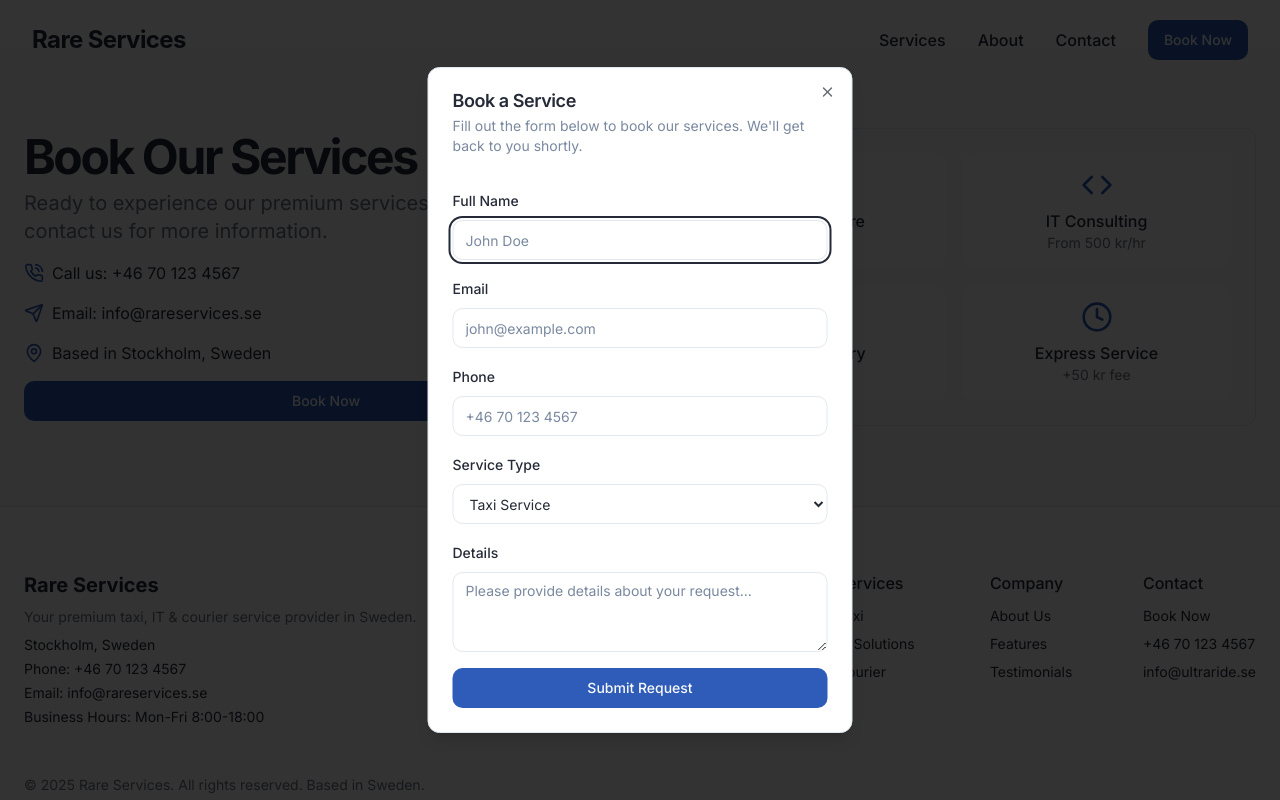
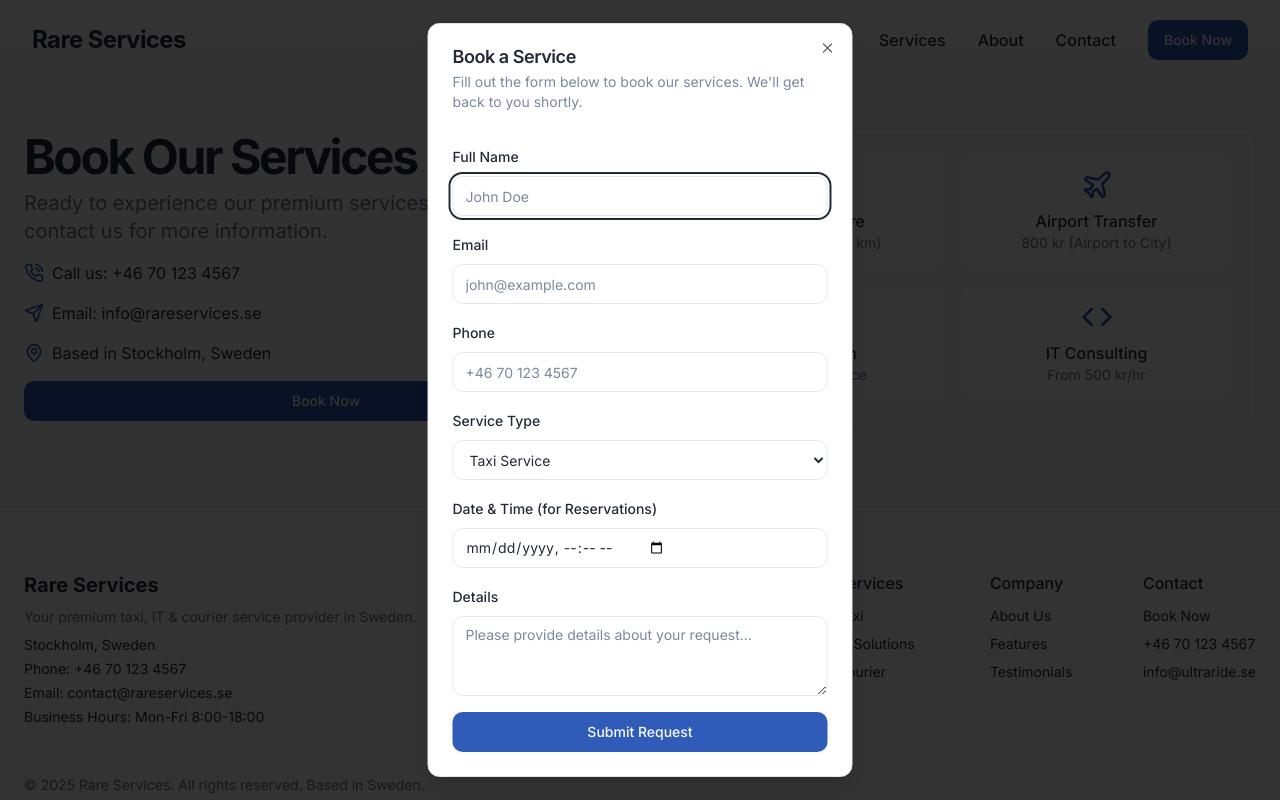
Before and after one commit to Muhammad-Awais341/Rareservices.se, a React (Vite) app: page / in a window 1280 px wide. Both pictures are taken after a click on the button "Book Now". Shown: the part 2216-3016 px from the top of the page. Built offline with nearby package versions, Linux system fonts and the light colour scheme.

Commit message:
Update booking section
- Added standard taxi price.
- Added reservation option.
- Added airport transfer option.
- Updated contact email.

```diff
--- a/src/pages/Index.tsx
+++ b/src/pages/Index.tsx
@@ -1,4 +1,3 @@
-
 import React from 'react';
 import Navbar from '@/components/Navbar';
 import { Button } from '@/components/ui/button';
@@ -12,7 +11,9 @@ import {
   MapPin,
   Users,
   Star,
-  Send
+  Send,
+  Calendar,
+  Plane
 } from 'lucide-react';
 import {
   Dialog,
@@ -297,9 +298,22 @@ const Index = () => {
                                 {...field}
                               >
                                 <option value="taxi">Taxi Service</option>
+                                <option value="airport">Airport Transfer</option>
+                                <option value="reservation">Reservation</option>
                                 <option value="it">IT Solution</option>
                                 <option value="courier">Courier Delivery</option>
                               </select>
+                            </FormControl>
+                          </FormItem>
+                        )}
+                      />
+                      <FormField
+                        name="date"
+                        render={({ field }) => (
+                          <FormItem>
+                            <FormLabel>Date & Time (for Reservations)</FormLabel>
+                            <FormControl>
+                              <Input type="datetime-local" {...field} />
                             </FormControl>
                           </FormItem>
                         )}
@@ -326,22 +340,22 @@ const Index = () => {
                 <div className="flex flex-col items-center p-4 bg-white rounded-lg dark:bg-gray-800">
                   <Car className="h-8 w-8 text-primary mb-2" />
                   <h3 className="font-medium text-center">Standard Fare</h3>
-                  <p className="text-sm text-gray-500 text-center">From 100 kr</p>
+                  <p className="text-sm text-gray-500 text-center">410 kr (15 min/10 km)</p>
+                </div>
+                <div className="flex flex-col items-center p-4 bg-white rounded-lg dark:bg-gray-800">
+                  <Plane className="h-8 w-8 text-primary mb-2" />
+                  <h3 className="font-medium text-center">Airport Transfer</h3>
+                  <p className="text-sm text-gray-500 text-center">800 kr (Airport to City)</p>
+                </div>
+                <div className="flex flex-col items-center p-4 bg-white rounded-lg dark:bg-gray-800">
+                  <Calendar className="h-8 w-8 text-primary mb-2" />
+                  <h3 className="font-medium text-center">Reservation</h3>
+                  <p className="text-sm text-gray-500 text-center">Book in advance</p>
                 </div>
                 <div className="flex flex-col items-center p-4 bg-white rounded-lg dark:bg-gray-800">
                   <Code className="h-8 w-8 text-primary mb-2" />
                   <h3 className="font-medium text-center">IT Consulting</h3>
                   <p className="text-sm text-gray-500 text-center">From 500 kr/hr</p>
-                </div>
-                <div className="flex flex-col items-center p-4 bg-white rounded-lg dark:bg-gray-800">
-                  <Package className="h-8 w-8 text-primary mb-2" />
-                  <h3 className="font-medium text-center">Local Delivery</h3>
-                  <p className="text-sm text-gray-500 text-center">From 150 kr</p>
-                </div>
-                <div className="flex flex-col items-center p-4 bg-white rounded-lg dark:bg-gray-800">
-                  <Clock className="h-8 w-8 text-primary mb-2" />
-                  <h3 className="font-medium text-center">Express Service</h3>
-                  <p className="text-sm text-gray-500 text-center">+50 kr fee</p>
                 </div>
               </div>
             </div>
@@ -361,7 +375,7 @@ const Index = () => {
               <div className="space-y-1 mt-4">
                 <p className="text-sm">Stockholm, Sweden</p>
                 <p className="text-sm">Phone: +46 70 123 4567</p>
-                <p className="text-sm">Email: info@rareservices.se</p>
+                <p className="text-sm">Email: contact@rareservices.se</p>
                 <p className="text-sm">Business Hours: Mon-Fri 8:00-18:00</p>
               </div>
             </div>
```
